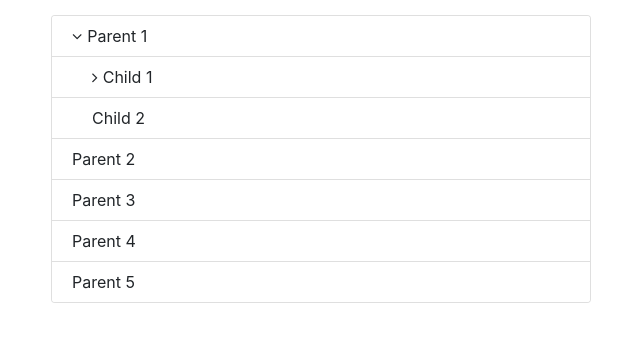
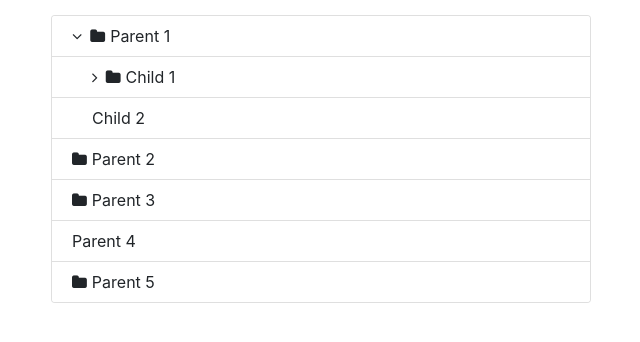
Before and after one commit to chniter/bstreeview, a plain HTML site: page src/index.html in a window 1280 px wide. Both pictures are taken after a click on the element "Parent 1". Shown: the whole page, without its empty margins (34-674 px from the left). Drawn offline with nearby package versions, Linux system fonts and the light colour scheme.

Commit message:
Now, it work with icones!

```diff
--- a/src/bstreeview.css
+++ b/src/bstreeview.css
@@ -66,5 +66,8 @@
 } */
 
 .bstreeview .state-icon {
+    margin-right: 8px;
+}
+.bstreeview .item-icon {
     margin-right: 5px;
 }
--- a/src/bstreeview.js
+++ b/src/bstreeview.js
@@ -1,19 +1,34 @@
+/*! @preserve
+ * bstreeview.js
+ * Version: 0.0.1
+ * Authors: Sami CHNITER <sami.chniter@gmail.com>
+ * Copyright 2020
+ * License: Apache License 2.0
+ *
+ * Project: https://github.com/chniter/bstreeview
+ */
 ; (function ($, window, document, undefined) {
 
     "use strict";
 
-    // Create the defaults once
+    /**
+     * Default bstreeview  options.
+     */
     var pluginName = "bstreeview",
         defaults = {
             expandIcon: 'fa fa-angle-down',
-            collapseIcon: 'fa fa-angle-right'
+            collapseIcon: 'fa fa-angle-right',
+            indent: 1.25
         };
-
+    /**
+     * bstreeview HTML templates.
+     */
     var templates = {
         treeview: '<div class="bstreeview"></div>',
         treeviewItem: '<div href="#itemid" class="list-group-item" data-toggle="collapse"></div>',
         treeviewGroupItem: '<div class="list-group collapse" id="itemid"></div>',
-        treeviewItemStateIcon: '<i class="state-icon"></i>'
+        treeviewItemStateIcon: '<i class="state-icon"></i>',
+        treeviewItemIcon: '<i class="item-icon"></i>'
     };
     /**
      * BsTreeview Plugin constructor.
@@ -22,6 +37,7 @@
      */
     function bstreeView(element, options) {
         this.element = element;
+        this.itemIdPrefix = element.id + "-item-";
         this.settings = $.extend({}, defaults, options);
         this.init();
     }
@@ -33,33 +49,32 @@
         init: function () {
             this.tree = [];
             this.nodes = [];
+            // Retrieve bstreeview Json Data.
             if (this.settings.data) {
                 this.settings.data = $.parseJSON(this.settings.data);
                 this.tree = $.extend(true, [], this.settings.data);
                 delete this.settings.data;
             }
-            //this.settings = $.extend({}, defaults, this.settings);
+            // Set main bstreeview class to element.
+            $(this.element).addClass('bstreeview');
 
-            $(this.element).addClass('bstreeview list-group list-group-root card');
-            this.initData({ nodes: this.tree }, 0);
+            this.initData({ nodes: this.tree });
+            var _this = this;
             this.build($(this.element), this.tree, 0);
             // Update angle icon on collapse
             $('.bstreeview').on('click', '.list-group-item', function () {
                 $('.state-icon', this)
-                    .toggleClass('fa-angle-right')
-                    .toggleClass('fa-angle-down');
+                    .toggleClass(_this.settings.expandIcon)
+                    .toggleClass(_this.settings.collapseIcon);
             });
 
         },
         /**
          * Initialize treeview Data.
          * @param {*} node
-         * @param {*} level
          */
-        initData: function (node, level) {
+        initData: function (node) {
             if (!node.nodes) return;
-            level += 1;
-
             var parent = node;
             var _this = this;
             $.each(node.nodes, function checkStates(index, node) {
@@ -69,7 +84,7 @@
                 _this.nodes.push(node);
 
                 if (node.nodes) {
-                    _this.initData(node, level);
+                    _this.initData(node);
                 }
             });
         },
@@ -80,32 +95,41 @@
          * @param {*} depth
          */
         build: function (parentElement, nodes, depth) {
+            var _this = this;
+            // Calculate item padding.
             var leftPadding = "1.25rem;";
             if (depth > 0) {
-                leftPadding = (1.25 + depth * 1.25).toString() + "rem;";
+                leftPadding = (_this.settings.indent + depth * _this.settings.indent).toString() + "rem;";
             }
 
             depth += 1;
-            var _this = this;
-
+            // Add each node and sub-nodes.
             $.each(nodes, function addNodes(id, node) {
-
+                // Main node element.
                 var treeItem = $(templates.treeviewItem)
-                    .attr('href', '#item-' + node.nodeId)
+                    .attr('href', "#" + _this.itemIdPrefix + node.nodeId)
                     .attr('style', 'padding-left:' + leftPadding);
+                // Set Expand and Collapse icones.
                 if (node.nodes) {
                     var treeItemStateIcon = $(templates.treeviewItemStateIcon)
                         .addClass(_this.settings.collapseIcon);
                     treeItem.append(treeItemStateIcon);
                 }
-
+                // set node icon if exist.
+                if (node.icon) {
+                    var treeItemIcon = $(templates.treeviewItemIcon)
+                        .addClass(node.icon);
+                    treeItem.append(treeItemIcon);
+                }
+                // Set node Text.
                 treeItem.append(node.text);
-
+                // Attach node to parent.
                 parentElement.append(treeItem);
-
+                // Build child nodes.
                 if (node.nodes) {
+                    // Node group item.
                     var treeGroup = $(templates.treeviewGroupItem)
-                        .attr('id', 'item-' + node.nodeId);
+                        .attr('id', _this.itemIdPrefix + node.nodeId);
                     parentElement.append(treeGroup);
                     _this.build(treeGroup, node.nodes, depth);
                 }
--- a/src/index.html
+++ b/src/index.html
@@ -14,6 +14,11 @@
 			<div class="row">
 				<div class="col-md-6 just-padding">
 					<div id="tree">
+
+					</div>
+				</div>
+				<div class="col-md-6 just-padding">
+					<div id="tree1">
 
 					</div>
 				</div>
@@ -34,14 +39,18 @@
 			var json = '[' +
 				'{' +
 				'"text": "Parent 1",' +
+				'"icon": "fa fa-folder",' +
 				'"nodes": [' +
 				'{' +
 				'"text": "Child 1",' +
+				'"icon": "fa fa-folder",' +
 				'"nodes": [' +
 				'{' +
+				'"icon": "fa fa-folder",' +
 				'"text": "Grandchild 1"' +
 				'},' +
 				'{' +
+				'"icon": "fa fa-folder",' +
 				'"text": "Grandchild 2"' +
 				'}' +
 				']' +
@@ -52,20 +61,24 @@
 				']' +
 				'},' +
 				'{' +
+				'"icon": "fa fa-folder",' +
 				'"text": "Parent 2"' +
 				'},' +
 				'{' +
+				'"icon": "fa fa-folder",' +
 				'"text": "Parent 3"' +
 				'},' +
 				'{' +
 				'"text": "Parent 4"' +
 				'},' +
 				'{' +
+				'"icon": "fa fa-folder",' +
 				'"text": "Parent 5"' +
 				'}' +
 				']';
 
 			$('#tree').bstreeview({ data: json });
+			//$('#tree1').bstreeview({ data: json });
 
 		});
 	</script>
```
